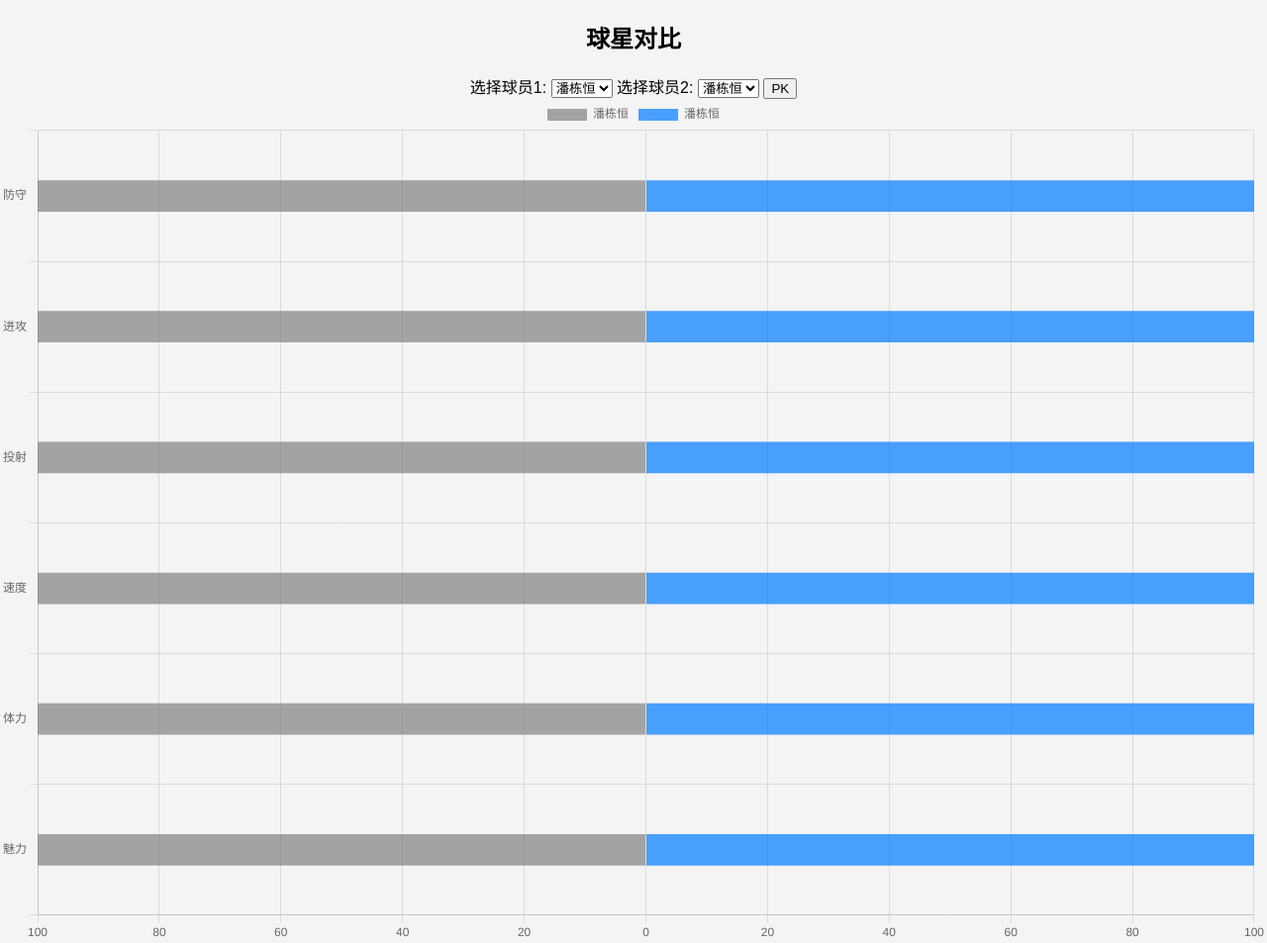
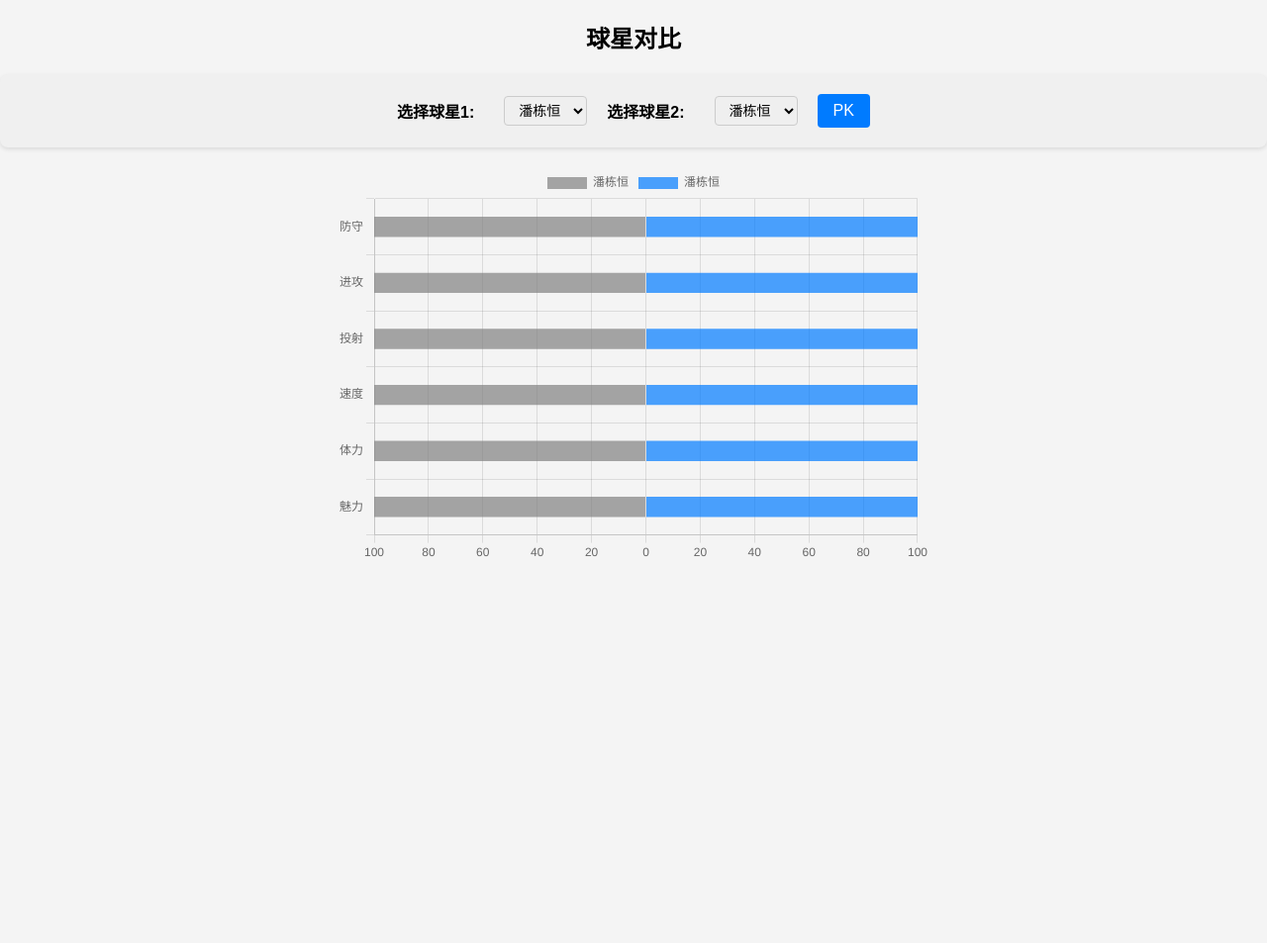
Before and after one commit to zuolixiang/RCBA, a Flask app: page /compare in a window 1280 px wide. Shown: the whole page at 99% size. After the commit the page ends 563 px from the top, so only its background shows below. Run offline with Flask 3, Linux system fonts and the light colour scheme; the visitor is signed in with stand-in values (Sample User, id 1).

Commit message:
fix: 修复球星对比显示图表异常&优化图形显示大小

```diff
--- a/templates/compare.html
+++ b/templates/compare.html
@@ -4,19 +4,73 @@
     <meta charset="UTF-8">
     <title>球星对比</title>
     <link rel="stylesheet" href="{{ url_for('static', filename='style.css') }}">
+    <style>
+        .comparison-container {
+            text-align: center;
+            margin-bottom: 20px;
+        }
+        #tornadoChart {
+            max-width: 800px;  /* 限制图表最大宽度 */
+            max-height: 400px; /* 限制图表最大高度 */
+            margin: 0 auto;    /* 使图表居中 */
+        }
+        /* 美化比较容器 */
+        .comparison-container {
+            text-align: center;
+            margin: 20px 0;
+            padding: 20px;
+            background-color: #f0f0f0; /* 灰色背景 */
+            border-radius: 8px; /* 圆角 */
+            box-shadow: 0 2px 4px rgba(0, 0, 0, 0.1); /* 添加阴影 */
+            display: flex;
+            justify-content: center;
+            align-items: center;
+            gap: 20px; /* 添加元素之间的间隙 */
+        }
+
+        /* 标签样式 */
+        .comparison-container label {
+            font-weight: bold;
+            margin-right: 10px;
+        }
+
+        /* 下拉框样式 */
+        .comparison-container select {
+            padding: 5px 10px;
+            border-radius: 4px;
+            border: 1px solid #ccc;
+            font-size: 14px;
+        }
+
+        /* 按钮样式 */
+        .comparison-container button {
+            padding: 8px 16px;
+            background-color: #007bff; /* 蓝色按钮 */
+            color: white;
+            border: none;
+            border-radius: 4px;
+            cursor: pointer;
+            font-size: 16px;
+            transition: background-color 0.3s; /* 背景颜色过渡效果 */
+        }
+
+        .comparison-container button:hover {
+            background-color: #0056b3; /* 鼠标悬停时的颜色 */
+        }
+    </style>
 </head>
 <body>
     <h2>球星对比</h2>
 
     <div class="comparison-container">
-        <label for="player1">选择球员1:</label>
+        <label for="player1">选择球星1:</label>
         <select id="player1">
             {% for player in players %}
                 <option value="{{ player.name }}">{{ player.name }}</option>
             {% endfor %}
         </select>
 
-        <label for="player2">选择球员2:</label>
+        <label for="player2">选择球星2:</label>
         <select id="player2">
             {% for player in players %}
                 <option value="{{ player.name }}">{{ player.name }}</option>
@@ -68,8 +122,8 @@
             // 用于图表的偏移量
             const offset = 0.5; // 轻微偏移量
 
-            const player1DataModified = player1Data.map((value, index) => value > player2Data[index] ? value: -value );
-            const player2DataModified = player2Data.map((value, index) => value >= player1Data[index] ? value: -value );
+            const player1DataModified = player1Data.map((value, index) => -value);
+            const player2DataModified = player2Data.map((value, index) => value);
 
             // 创建新的图表实例
             chartInstance = new Chart(ctx, {
@@ -116,7 +170,7 @@
                             }
                         }
                     },
-                    categoryPercentage: 0.4, // 调整类别宽度
+                    categoryPercentage: 0.6, // 调整类别宽度
                     barPercentage: 0.6 // 调整条形图宽度
                 }
             });
```
